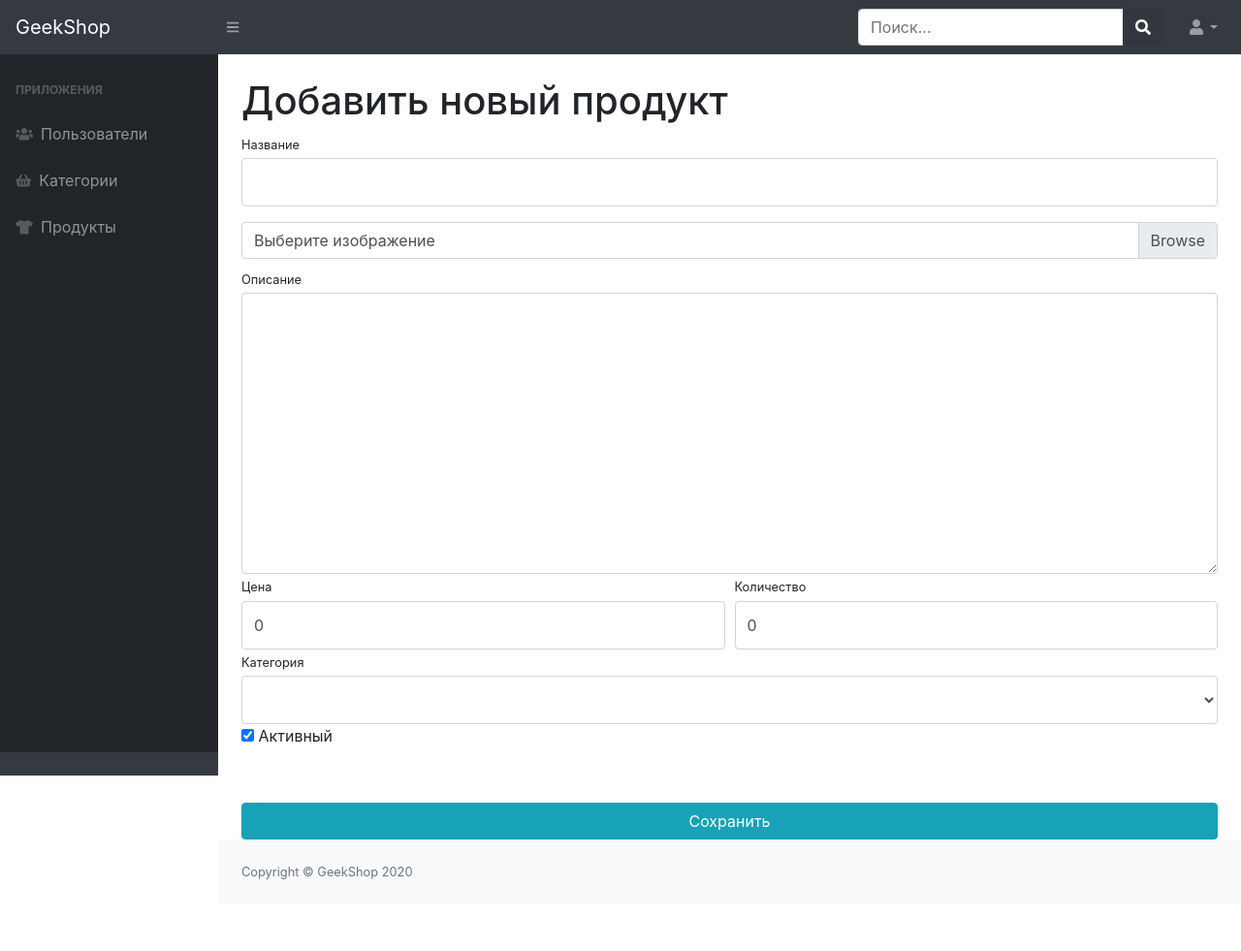
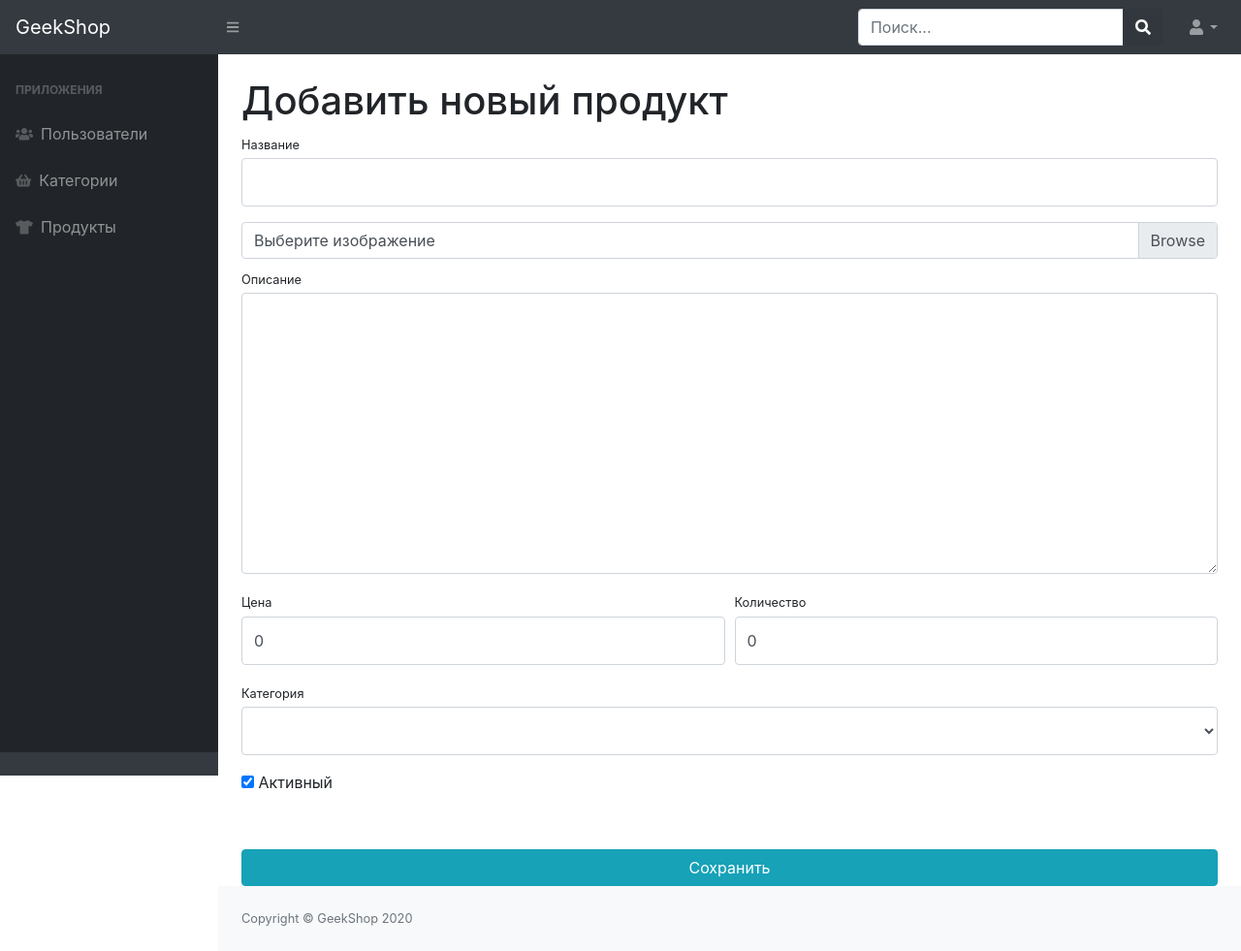
Before and after one commit to Shorokhov-A/geekshop-server, a Django app: page /admins/products/create/ in a window 1280 px wide. Shown: the whole page at 97% size. Before the commit the page ends 907 px from the top, so only its background shows below. Run offline with Django 3.2, Linux system fonts and the light colour scheme; the visitor is signed in with stand-in values (Sample User, id 1); data that the repository does not hold is empty; parts of the project's set-up code (start-up, migrations or seed data) failed here and were passed over; some libraries are stand-ins or nearby versions.

Commit message:
edited admin-products-create.html

```diff
--- a/admins/templates/admins/admin-products-create.html
+++ b/admins/templates/admins/admin-products-create.html
@@ -24,24 +24,32 @@
                 </div>
                 <div class="form-row">
                     <div class="col-lg-12">
+                        <div class="form-group">
                             <label class="small mb-1" for="{{ form.description.id_for_label }}">Описание</label>
                             {{ form.description }}
                         </div>
                     </div>
+                </div>
                 <div class="form-row">
                     <div class="col-lg-6">
+                        <div class="form-group">
                             <label class="small mb-1" for="{{ form.price.id_for_label }}">Цена</label>
                             {{ form.price }}
                         </div>
+                    </div>
                     <div class="col-lg-6">
+                        <div class="form-group">
                             <label class="small mb-1" for="{{ form.quantity.id_for_label }}">Количество</label>
                             {{ form.quantity }}
                         </div>
                     </div>
+                </div>
                 <div class="form-row">
                     <div class="col-lg-12">
+                        <div class="form-group">
                             <label class="small mb-1" for="{{ form.category.id_for_label }}">Категория</label>
                             {{ form.category }}
+                        </div>
                     </div>
                 </div>
                 <div class="checkbox-row">
```
Lines whose indentation alone changed are shown as unchanged.
